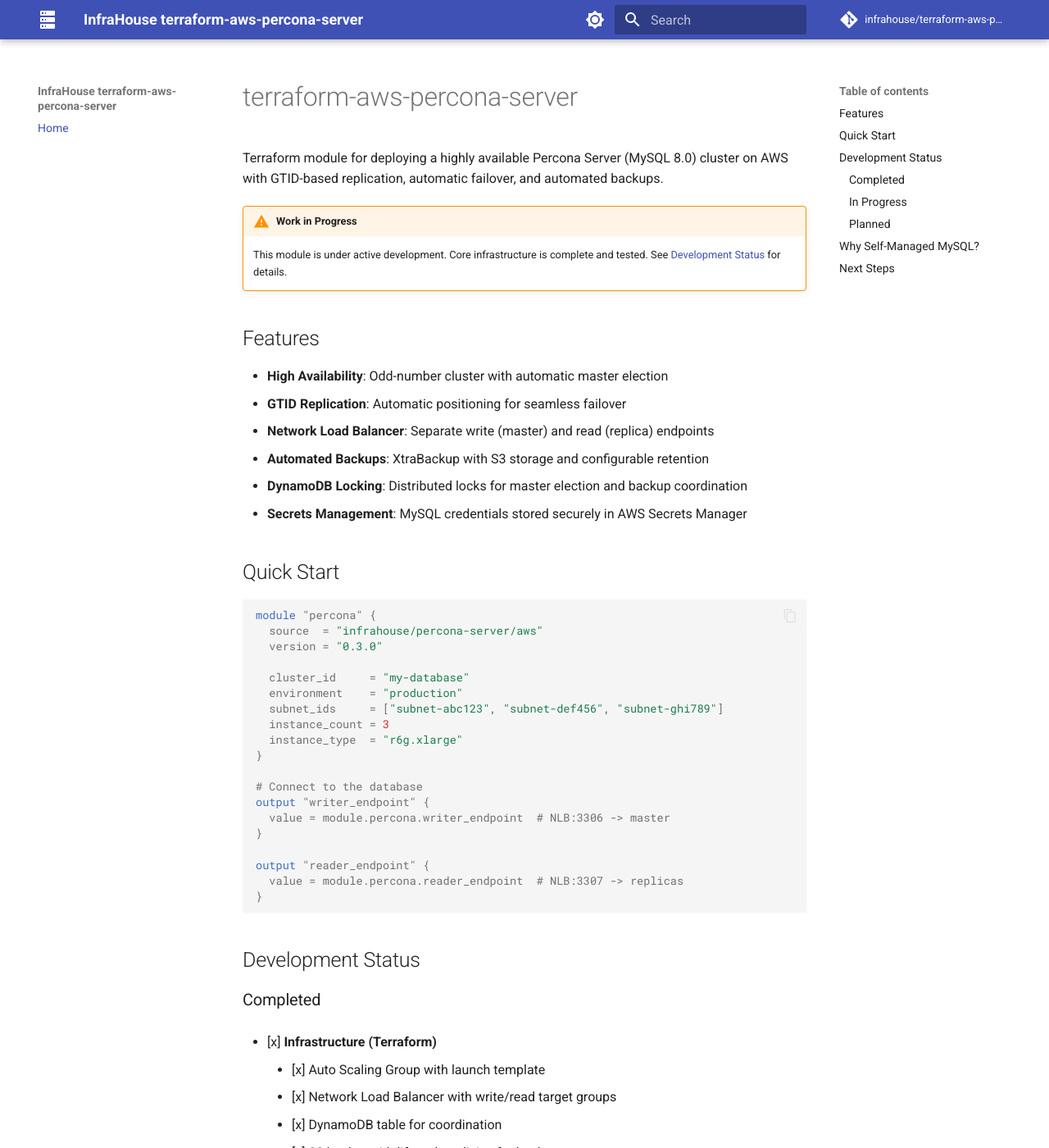
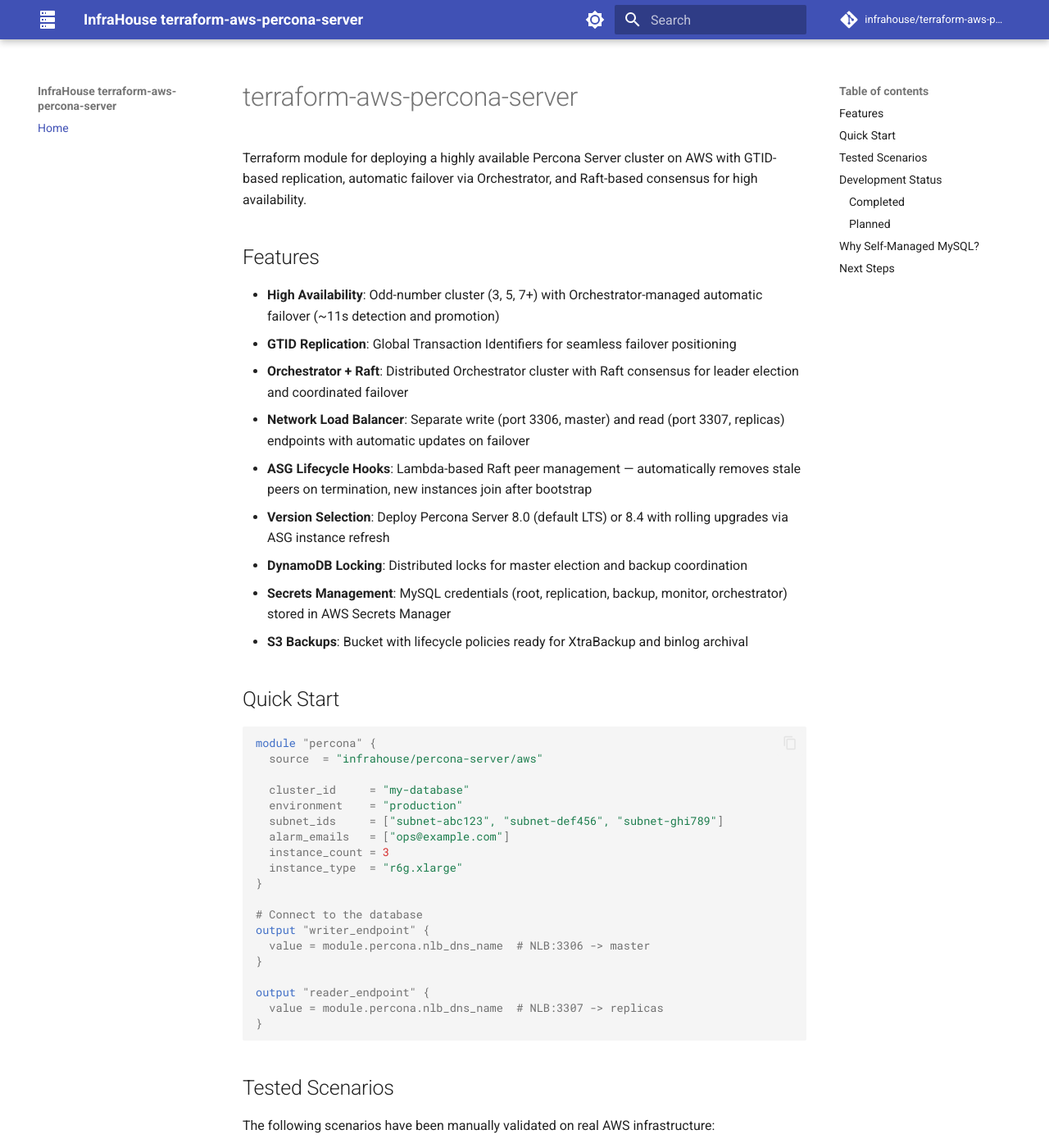
Before and after one commit to infrahouse/terraform-aws-percona-server, an MkDocs documentation site: the page built from docs/index.md, in a window 1280 px wide and 1400 px high. Shown: the whole window at 82% size. Built offline with MkDocs 1.6.1 and Material for MkDocs 9.7.7, drawn with Linux system fonts in a browser that asks for light colours; comment, search, counter and statistics services are not loaded; some of the changed text lies outside the part shown.

Commit message:
docs: Update docs with Orchestrator, lifecycle hooks, and tested scenarios
- Mark Orchestrator integration as completed
- Add Orchestrator section to architecture (Raft, failover, lifecycle hooks)
- Add tested scenarios table (S1-S4)
- Remove "Work in Progress" banner
- Add orchestrator to secrets list

````diff
--- a/docs/index.md
+++ b/docs/index.md
@@ -1,75 +1,99 @@
 # terraform-aws-percona-server
 
-Terraform module for deploying a highly available Percona Server (MySQL 8.0) cluster on AWS with GTID-based replication, automatic failover, and automated backups.
-
-!!! warning "Work in Progress"
-    This module is under active development. Core infrastructure is complete and tested. See [Development Status](#development-status) for details.
+Terraform module for deploying a highly available Percona Server cluster on AWS
+with GTID-based replication, automatic failover via Orchestrator, and Raft-based
+consensus for high availability.
 
 ## Features
 
-- **High Availability**: Odd-number cluster with automatic master election
-- **GTID Replication**: Automatic positioning for seamless failover
-- **Network Load Balancer**: Separate write (master) and read (replica) endpoints
-- **Automated Backups**: XtraBackup with S3 storage and configurable retention
+- **High Availability**: Odd-number cluster (3, 5, 7+) with Orchestrator-managed
+  automatic failover (~11s detection and promotion)
+- **GTID Replication**: Global Transaction Identifiers for seamless failover positioning
+- **Orchestrator + Raft**: Distributed Orchestrator cluster with Raft consensus
+  for leader election and coordinated failover
+- **Network Load Balancer**: Separate write (port 3306, master) and read
+  (port 3307, replicas) endpoints with automatic updates on failover
+- **ASG Lifecycle Hooks**: Lambda-based Raft peer management — automatically
+  removes stale peers on termination, new instances join after bootstrap
+- **Version Selection**: Deploy Percona Server 8.0 (default LTS) or 8.4 with
+  rolling upgrades via ASG instance refresh
 - **DynamoDB Locking**: Distributed locks for master election and backup coordination
-- **Secrets Management**: MySQL credentials stored securely in AWS Secrets Manager
+- **Secrets Management**: MySQL credentials (root, replication, backup, monitor,
+  orchestrator) stored in AWS Secrets Manager
+- **S3 Backups**: Bucket with lifecycle policies ready for XtraBackup and binlog archival
 
 ## Quick Start
 
 ```hcl
 module "percona" {
   source  = "infrahouse/percona-server/aws"
-  version = "0.3.0"
 
   cluster_id     = "my-database"
   environment    = "production"
   subnet_ids     = ["subnet-abc123", "subnet-def456", "subnet-ghi789"]
+  alarm_emails   = ["ops@example.com"]
   instance_count = 3
   instance_type  = "r6g.xlarge"
 }
 
 # Connect to the database
 output "writer_endpoint" {
-  value = module.percona.writer_endpoint  # NLB:3306 -> master
+  value = module.percona.nlb_dns_name  # NLB:3306 -> master
 }
 
 output "reader_endpoint" {
-  value = module.percona.reader_endpoint  # NLB:3307 -> replicas
+  value = module.percona.nlb_dns_name  # NLB:3307 -> replicas
 }
 ```
+
+## Tested Scenarios
+
+The following scenarios have been manually validated on real AWS infrastructure:
+
+| Scenario | Description | Result |
+|----------|-------------|--------|
+| **S1: Fresh Cluster Deploy** | 3 instances, master election, GTID replication, NLB endpoints | Passing |
+| **S2: Master Failover** | Terminate master, Orchestrator promotes replica in ~11s, ASG replaces instance | Passing |
+| **S3: Replica Failure** | Terminate replica, ASG replacement joins replication automatically | Passing |
+| **S4: Graceful Switchover** | `orchestrator-client -c graceful-master-takeover` — instant, zero downtime | Passing |
 
 ## Development Status
 
 ### Completed
 
 - [x] **Infrastructure (Terraform)**
-    - [x] Auto Scaling Group with launch template
+    - [x] Auto Scaling Group with launch template and rolling updates
     - [x] Network Load Balancer with write/read target groups
-    - [x] DynamoDB table for coordination
+    - [x] DynamoDB table for coordination with TTL
     - [x] S3 bucket with lifecycle policies for backups
-    - [x] Security groups for MySQL, Orchestrator, and internal traffic
-    - [x] IAM roles and instance profiles
+    - [x] Security groups for MySQL, Orchestrator HTTP/Raft, and internal traffic
+    - [x] IAM roles and instance profiles with least-privilege permissions
     - [x] Secrets Manager integration for MySQL credentials
     - [x] Cloud-init integration with Puppet facts
 
 - [x] **MySQL Configuration (Puppet)**
-    - [x] Percona Server 8.0 installation
+    - [x] Percona Server 8.0 and 8.4 installation with version pinning
     - [x] GTID-based replication setup
-    - [x] User management (root, replication, backup, monitor)
+    - [x] User management (root, replication, backup, monitor, orchestrator)
     - [x] Target group registration (master -> write TG, replicas -> read TG)
 
-### In Progress
+- [x] **Orchestrator Integration**
+    - [x] Orchestrator installation and Raft cluster setup
+    - [x] Automated failover with DeadMaster detection
+    - [x] Post-failover hooks (NLB, scale-in protection, DynamoDB, EC2 tags)
+    - [x] Graceful master switchover support
 
-- [ ] **Orchestrator Integration**
-    - [ ] Orchestrator installation and Raft cluster setup
-    - [ ] Automated failover with topology detection
-    - [ ] Web UI for cluster visualization
+- [x] **ASG Lifecycle Hooks**
+    - [x] Lambda function for Raft peer management (terminate: remove stale peers)
+    - [x] `raft-join.sh` script for new instance Raft join and cleanup
+    - [x] EventBridge integration for lifecycle event routing
 
 ### Planned
 
 - [ ] **Backup Automation**
     - [ ] Scheduled XtraBackup to S3
     - [ ] Binlog archival for point-in-time recovery
+    - [ ] Backup-based replica bootstrap
 
 - [ ] **Monitoring & Alerting**
     - [ ] CloudWatch metrics for replication lag
````
Also changed, not shown: docs/architecture.md (+57 -11 lines).
